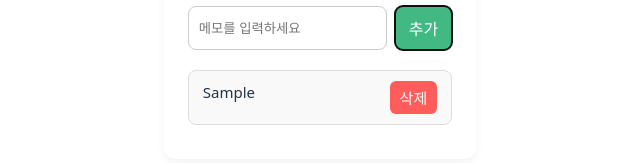
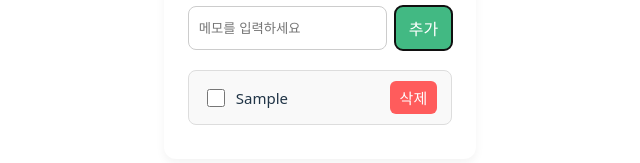
Before and after one commit to terry0505/vue_study, a Vue app: page / in a window 1280 px wide. Both pictures are taken after typing "Sample" into the empty fields and a click on the button "추가". Shown: the part 365-528 px from the top of the page, without its empty margins (320-960 px from the left). Built offline with nearby package versions, Linux system fonts and the light colour scheme.

Commit message:
1-8. 연습1] 할 일 상태 토글 추가

```diff
--- a/src/App.vue
+++ b/src/App.vue
@@ -11,8 +11,9 @@
       <MemoItem
         v-for="(memo, idx) in memos"
         :key="idx"
-        :text="memo"
+        :memo="memo"
         @delete="deleteMemo(idx)"
+        @toggle="toggleMemo(idx)"
       />
     </ul>
 
@@ -29,13 +30,21 @@ const memos = ref([]);
 
 function addMemo() {
   if (newMemo.value.trim()) {
-    memos.value.push(newMemo.value.trim());
+    memos.value.push({
+      text: newMemo.value.trim(),
+      done: false
+    });
     newMemo.value = "";
   }
 }
 
 function deleteMemo(index) {
   memos.value.splice(index, 1);
+}
+
+function toggleMemo(index) {
+  memos.value[index].done = !memos.value[index].done;
+  memos.value = [...memos.value];
 }
 
 // ✅ localStorage 연동
@@ -45,7 +54,6 @@ onMounted(() => {
     memos.value = JSON.parse(saved);
   }
 });
-
 watch(
   memos,
   (newVal) => {
--- a/src/components/MemoItem.vue
+++ b/src/components/MemoItem.vue
@@ -1,24 +1,54 @@
 <template>
-  <li class="memo-item">
-    <span>{{ text }}</span>
+  <li class="memo-item" :class="{ done: memo.done }">
+    <label class="checkbox-label">
+      <input type="checkbox" :checked="memo.done" @change="$emit('toggle')" />
+      <span class="text">{{ memo.text }}</span>
+    </label>
     <button @click="$emit('delete')">삭제</button>
   </li>
 </template>
+
 <script setup>
 defineProps({
-  text: String
+  memo: Object
 });
 </script>
+
+
 <style scoped>
 .memo-item {
   display: flex;
   justify-content: space-between;
+  align-items: center;
   background: #f9f9f9;
   border: 1px solid #ddd;
   padding: 10px 14px;
   margin-bottom: 10px;
   border-radius: 8px;
   font-size: 15px;
+}
+
+input[type="checkbox"] {
+  width: 18px;
+  height: 18px;
+  accent-color: #42b983;
+  cursor: pointer;
+}
+
+.checkbox-label {
+  display: flex;
+  align-items: center;
+  gap: 8px;
+  flex: 1;
+}
+
+.text {
+  word-break: break-all;
+}
+
+.memo-item.done .text {
+  text-decoration: line-through;
+  color: #aaa;
 }
 
 .memo-item button {
```
